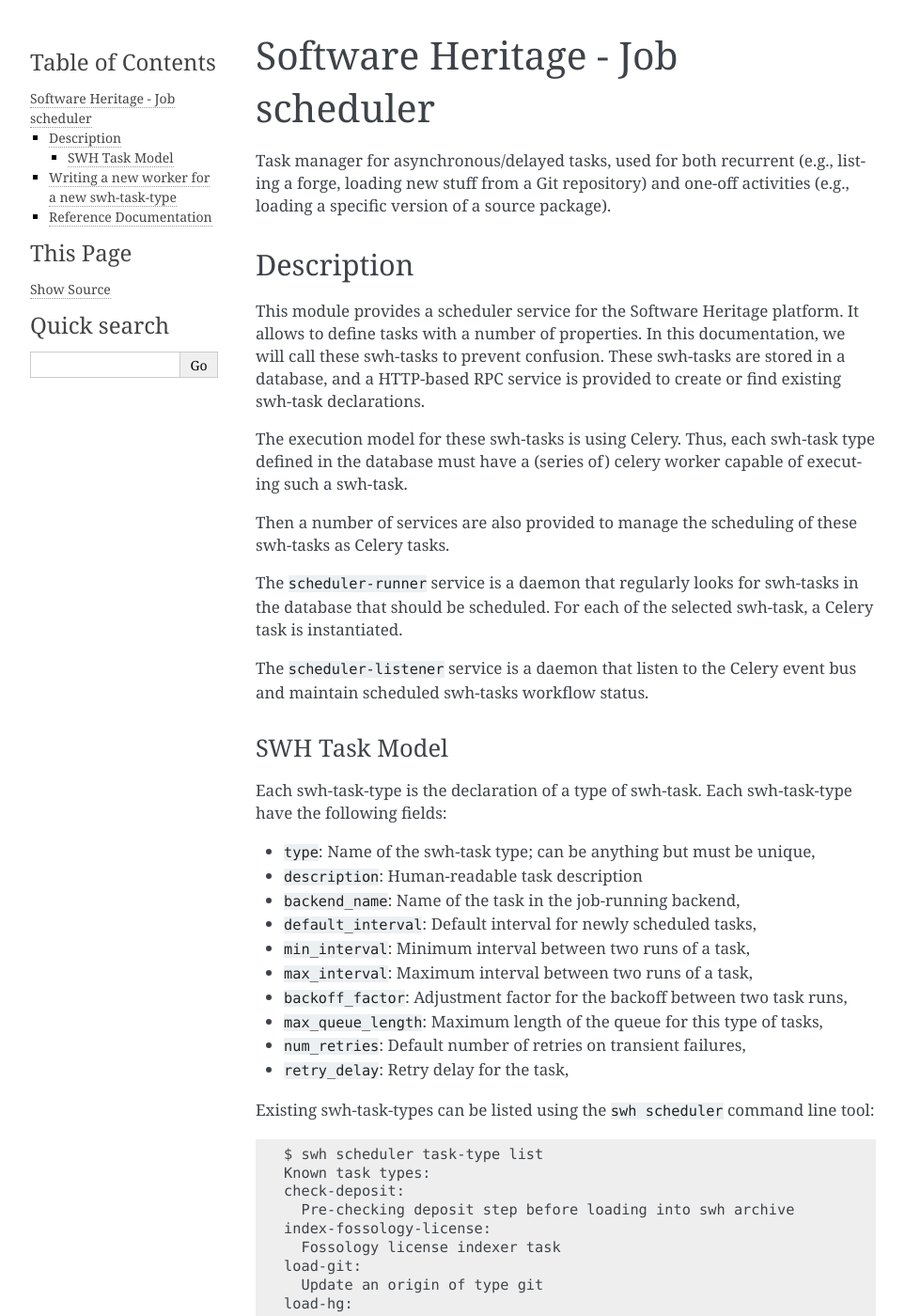
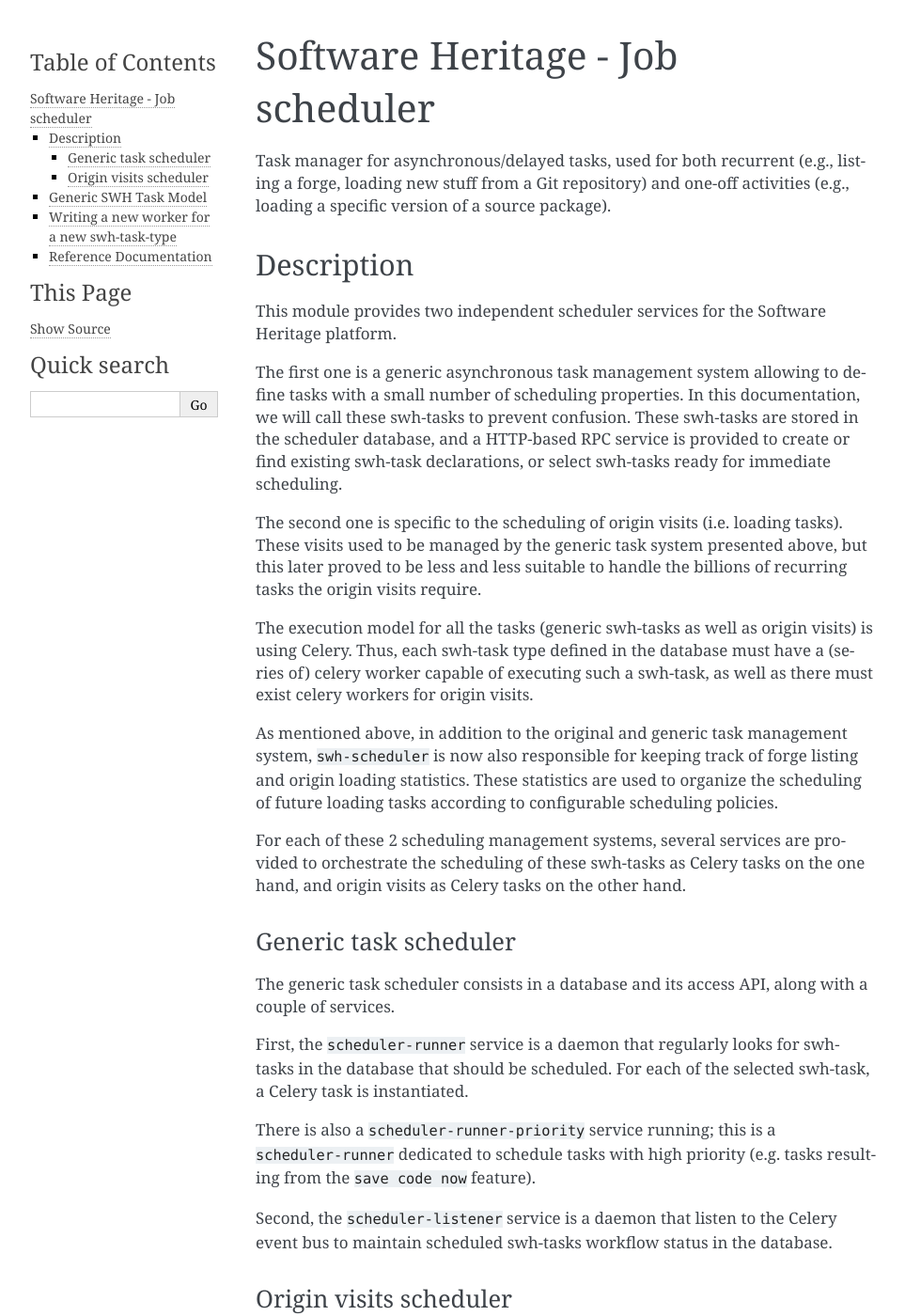
Before and after one commit to SoftwareHeritage/swh-scheduler, a Sphinx documentation site: the page built from docs/index.rst, in a window 1280 px wide and 1400 px high. Shown: the whole window at 94% size, without its empty margins (148-1111 px from the left). Built offline with Sphinx 7.4.7, drawn with Linux system fonts in a browser that asks for light colours; pages that are not in the unit, such as notebooks, are missing from menus; some of the changed text lies outside the part shown.

Commit message:
Update a bit the documentation for the new origin visit scheduler

```diff
--- a/docs/index.rst
+++ b/docs/index.rst
@@ -11,29 +11,76 @@
 Description
 -----------
 
-This module provides a scheduler service for the Software Heritage platform. It
-allows to define tasks with a number of properties. In this documentation, we
-will call these swh-tasks to prevent confusion. These swh-tasks are stored in
-a database, and a HTTP-based RPC service is provided to create or find existing
-swh-task declarations.
+This module provides two independent scheduler services for the Software
+Heritage platform.
 
-The execution model for these swh-tasks is using Celery. Thus, each swh-task
-type defined in the database must have a (series of) celery worker capable of
-executing such a swh-task.
+The first one is a generic asynchronous task management system allowing to
+define tasks with a small number of scheduling properties. In this
+documentation, we will call these swh-tasks to prevent confusion. These
+swh-tasks are stored in the scheduler database, and a HTTP-based RPC service is
+provided to create or find existing swh-task declarations, or select swh-tasks
+ready for immediate scheduling.
 
-Then a number of services are also provided to manage the scheduling of these
-swh-tasks as Celery tasks.
+The second one is specific to the scheduling of origin visits (i.e. loading
+tasks). These visits used to be managed by the generic task system presented
+above, but this later proved to be less and less suitable to handle the billions
+of recurring tasks the origin visits require.
 
-The ``scheduler-runner`` service is a daemon that regularly looks for swh-tasks
-in the database that should be scheduled. For each of the selected swh-task, a
-Celery task is instantiated.
+The execution model for all the tasks (generic swh-tasks as well as origin
+visits) is using Celery. Thus, each swh-task type defined in the database must
+have a (series of) celery worker capable of executing such a swh-task, as well
+as there must exist celery workers for origin visits.
 
-The ``scheduler-listener`` service is a daemon that listen to the Celery event
-bus and maintain scheduled swh-tasks workflow status.
+As mentioned above, in addition to the original and generic task management
+system, ``swh-scheduler`` is now also responsible for keeping track of forge
+listing and origin loading statistics. These statistics are used to organize
+the scheduling of future loading tasks according to configurable scheduling
+policies.
+
+For each of these 2 scheduling management systems, several services are
+provided to orchestrate the scheduling of these swh-tasks as Celery tasks on
+the one hand, and origin visits as Celery tasks on the other hand.
+
+Generic task scheduler
+~~~~~~~~~~~~~~~~~~~~~~
+
+The generic task scheduler consists in a database and its access API, along
+with a couple of services.
+
+First, the ``scheduler-runner`` service is a daemon that regularly looks for
+swh-tasks in the database that should be scheduled. For each of the selected
+swh-task, a Celery task is instantiated.
+
+There is also a ``scheduler-runner-priority`` service running; this
+is a ``scheduler-runner`` dedicated to schedule tasks with high priority (e.g.
+tasks resulting from the ``save code now`` feature).
+
+Second, the ``scheduler-listener`` service is a daemon that listen to the
+Celery event bus to maintain scheduled swh-tasks workflow status in the
+database.
+
+Origin visits scheduler
+~~~~~~~~~~~~~~~~~~~~~~~
+
+The scheduler system dedicated to origin visits also consists in a database (it
+is actually the same database as the generic task scheduler one, but using
+dedicated tables) and its access API.
+
+The ``scheduler-schedule-recurrent`` service is a daemon for choosing which
+origins are to be visited according to scheduling policies and visit
+statistics. It serves the same purpose as the ``scheduler-runner`` from the
+generic task scheduler, but it uses different data model and scheduling
+algorithms.
+
+Last, there is a ``scheduler-journal-client`` service which listen to the Kafka
+journal of the Storage to maintain the loading tasks status and statistics.
+Once again, the purpose is roughly similar to the ``scheduler-listener`` from
+the generic task scheduler, using Kafka instead of the Celery bus as feedback
+loop.
 
 
-SWH Task Model
-~~~~~~~~~~~~~~
+Generic SWH Task Model
+----------------------
 
 Each swh-task-type is the declaration of a type of swh-task. Each swh-task-type
 have the following fields:
```
